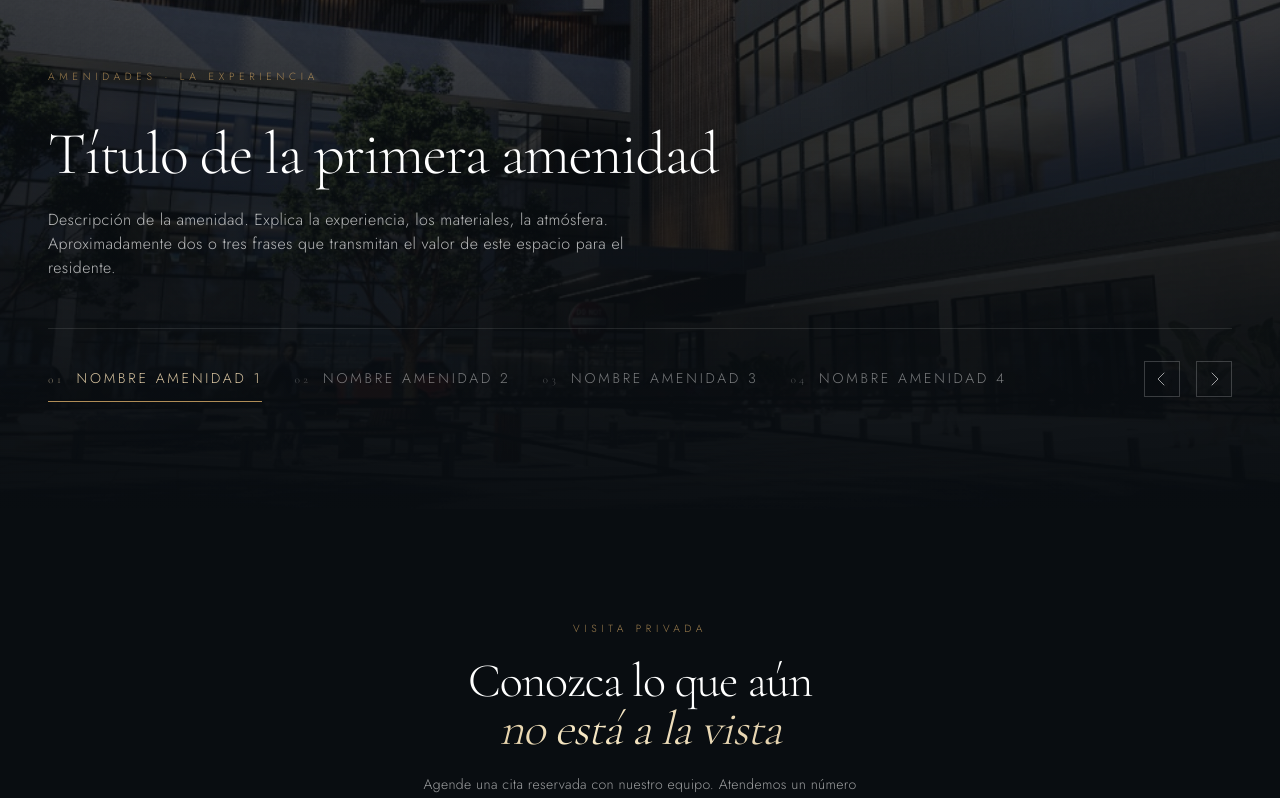
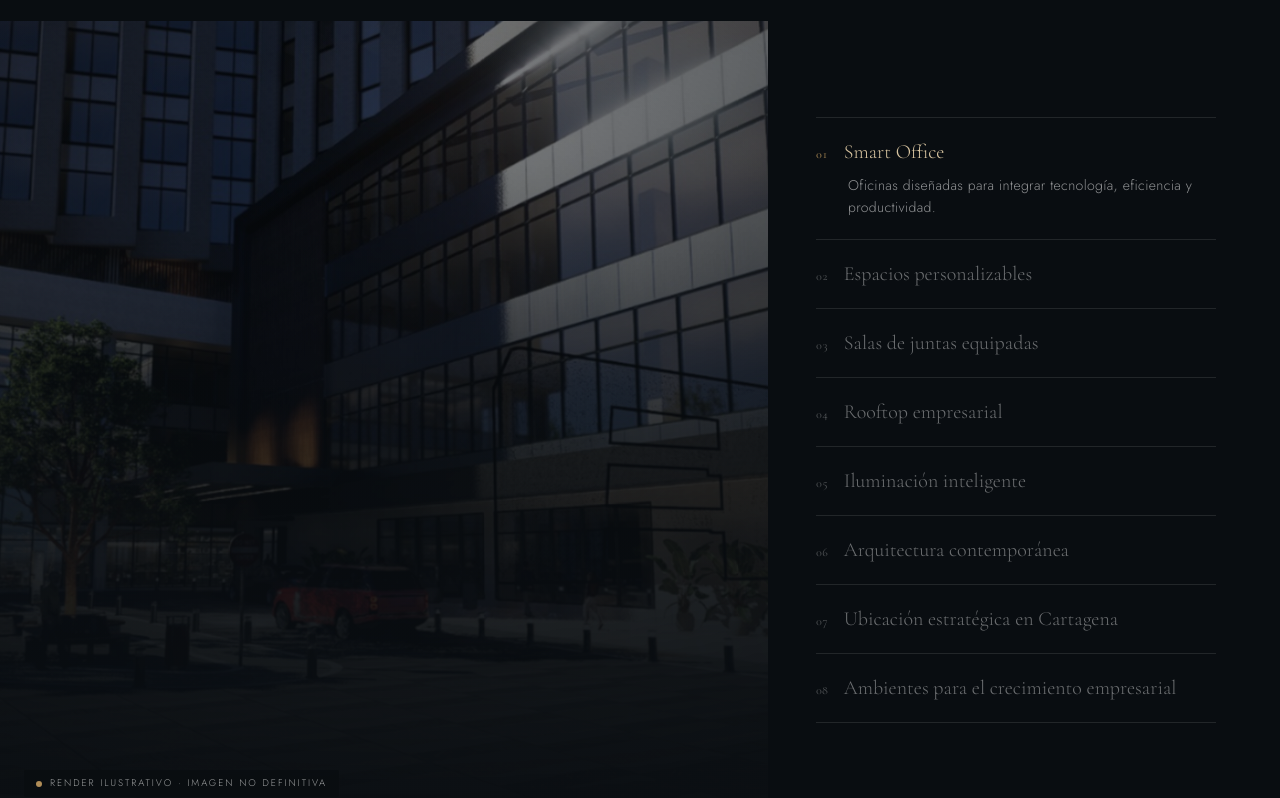
Before and after one commit to jerdiaz/malecon-residences, a Next.js app: page / in a window 1280 px wide. Shown: the part 6020-6818 px from the top of the page. Built offline with nearby package versions, Linux system fonts and the light colour scheme.

Commit message:
Rediseñar Amenidades: split-screen sticky con 8 items y renders por defecto/temporales

```diff
--- a/src/components/Amenities.tsx
+++ b/src/components/Amenities.tsx
@@ -1,21 +1,19 @@
 "use client";
 
 import { useState } from "react";
-import { AnimatePresence, motion } from "framer-motion";
 import Reveal from "@/components/ui/Reveal";
 
 // ─────────────────────────────────────────────────────────────────────────────
 // PLANTILLA DE AMENIDADES — editar aquí
-// Agrega, elimina o modifica los objetos de este arreglo.
-// Cada amenidad tiene:
-//   label       → nombre corto que aparece en la barra de tabs (ej. "Rooftop Pool")
-//   title       → título grande que aparece en pantalla (ej. "Una lámina de agua")
-//   description → párrafo descriptivo debajo del título
-//   image       → URL o ruta local de la imagen de fondo (ej. "/images/renders/render-04.png")
+//
+// ⚠️ Las imágenes de "image" son RENDERS POR DEFECTO (placeholder), tomados
+// del set genérico de fachadas/vistas aéreas que ya existe en /public/images/renders.
+// Ninguna es la foto definitiva de cada amenidad — deben reemplazarse por
+// fotografía/render específico de cada espacio (interior de oficina, sala de
+// juntas, rooftop al atardecer, detalle de iluminación, etc.) antes de lanzar.
 // ─────────────────────────────────────────────────────────────────────────────
 interface Amenity {
-  id: string;
-  label: string;
+  number: string;
   title: string;
   description: string;
   image: string;
@@ -23,60 +21,91 @@ interface Amenity {
 
 const AMENITIES: Amenity[] = [
   {
-    id: "amenidad-1",
-    label: "Nombre amenidad 1",                        // TODO: editar
-    title: "Título de la primera amenidad",            // TODO: editar
+    number: "01",
+    title: "Smart Office",
     description:
-      "Descripción de la amenidad. Explica la experiencia, los materiales, la atmósfera. Aproximadamente dos o tres frases que transmitan el valor de este espacio para el residente.",  // TODO: editar
-    image: "/images/renders/render-06.png",            // TODO: reemplazar con imagen real
+      "Oficinas diseñadas para integrar tecnología, eficiencia y productividad.",
+    image: "/images/renders/render-08.png", // TODO: reemplazar por render definitivo
   },
   {
-    id: "amenidad-2",
-    label: "Nombre amenidad 2",                        // TODO: editar
-    title: "Título de la segunda amenidad",            // TODO: editar
+    number: "02",
+    title: "Espacios personalizables",
     description:
-      "Descripción de la amenidad. Explica la experiencia, los materiales, la atmósfera. Aproximadamente dos o tres frases que transmitan el valor de este espacio para el residente.",  // TODO: editar
-    image: "/images/renders/render-08.png",            // TODO: reemplazar con imagen real
+      "Adapta la distribución de tu oficina según las necesidades de tu empresa.",
+    image: "/images/renders/render-07.png", // TODO: reemplazar por render definitivo
   },
   {
-    id: "amenidad-3",
-    label: "Nombre amenidad 3",                        // TODO: editar
-    title: "Título de la tercera amenidad",            // TODO: editar
+    number: "03",
+    title: "Salas de juntas equipadas",
     description:
-      "Descripción de la amenidad. Explica la experiencia, los materiales, la atmósfera. Aproximadamente dos o tres frases que transmitan el valor de este espacio para el residente.",  // TODO: editar
-    image: "/images/renders/render-09.png",            // TODO: reemplazar con imagen real
+      "Espacios modernos para reuniones, presentaciones y encuentros de negocios.",
+    image: "/images/renders/render-06.png", // TODO: reemplazar por render definitivo
   },
   {
-    id: "amenidad-4",
-    label: "Nombre amenidad 4",                        // TODO: editar
-    title: "Título de la cuarta amenidad",             // TODO: editar
+    number: "04",
+    title: "Rooftop empresarial",
     description:
-      "Descripción de la amenidad. Explica la experiencia, los materiales, la atmósfera. Aproximadamente dos o tres frases que transmitan el valor de este espacio para el residente.",  // TODO: editar
-    image: "/images/renders/render-07.png",            // TODO: reemplazar con imagen real
+      "Un espacio exclusivo para networking, reuniones informales y eventos corporativos con vistas privilegiadas.",
+    image: "/images/renders/render-01.png", // TODO: reemplazar por render definitivo
+  },
+  {
+    number: "05",
+    title: "Iluminación inteligente",
+    description:
+      "Diseño lumínico que recrea la luz natural para brindar mayor confort y bienestar durante la jornada laboral.",
+    image: "/images/renders/render-05.png", // TODO: reemplazar por render definitivo
+  },
+  {
+    number: "06",
+    title: "Arquitectura contemporánea",
+    description:
+      "Acabados premium y materiales de alta calidad que reflejan profesionalismo y exclusividad.",
+    image: "/images/renders/render-04.png", // TODO: reemplazar por render definitivo
+  },
+  {
+    number: "07",
+    title: "Ubicación estratégica en Cartagena",
+    description:
+      "Conecta tu empresa con uno de los principales polos empresariales y de inversión del Caribe colombiano.",
+    image: "/images/renders/render-02.png", // TODO: reemplazar por render definitivo
+  },
+  {
+    number: "08",
+    title: "Ambientes para el crecimiento empresarial",
+    description:
+      "Espacios que fortalecen la imagen corporativa y mejoran la experiencia de colaboradores y clientes.",
+    image: "/images/renders/render-03.png", // TODO: reemplazar por render definitivo
   },
 ];
 // ─────────────────────────────────────────────────────────────────────────────
 
 export default function Amenities() {
   const [active, setActive] = useState(0);
-  const [direction, setDirection] = useState(1);
-
-  const navigate = (index: number) => {
-    setDirection(index > active ? 1 : -1);
-    setActive(index);
-  };
-
-  const current = AMENITIES[active];
 
   return (
-    <section
-      id="amenities"
-      className="relative min-h-screen w-full overflow-hidden bg-ink scroll-mt-20"
-    >
-      {/* Fondos con fundido cruzado */}
+    <section id="amenities" className="relative w-full bg-ink scroll-mt-20">
+      <div className="mx-auto max-w-7xl px-6 pt-28 md:px-12">
+        <Reveal>
+          <p className="text-[0.65rem] font-light uppercase tracking-[0.45em] text-bronze/90">
+            Amenidades · La experiencia
+          </p>
+        </Reveal>
+        <Reveal delay={120}>
+          <h2 className="mt-6 max-w-2xl text-balance font-serif text-4xl font-extralight leading-[1.1] tracking-tight text-white sm:text-5xl">
+            Todo lo que su empresa
+            <span className="block font-light italic text-shimmer">
+              necesita para crecer
+            </span>
+          </h2>
+        </Reveal>
+      </div>
+
+      <div className="relative mt-16 lg:flex lg:items-start">
+        {/* Columna izquierda — imagen sticky con crossfade */}
+        <div className="relative h-[55vh] w-full overflow-hidden lg:sticky lg:top-0 lg:h-screen lg:w-[60%]">
           {AMENITIES.map((a, i) => (
             <div
-          key={a.id}
+              key={a.number}
               aria-hidden={i !== active}
               className={`animate-ken-burns absolute inset-0 bg-cover bg-center transition-opacity duration-1000 ease-silk ${
                 i === active ? "opacity-100" : "opacity-0"
@@ -86,85 +115,62 @@ export default function Amenities() {
           ))}
           <div className="veil absolute inset-0" />
 
-      {/* Contenido */}
-      <div className="relative z-10 mx-auto flex min-h-screen max-w-7xl flex-col justify-end px-6 pb-20 md:px-12 md:pb-28">
-        <Reveal>
-          <p className="mb-10 text-[0.65rem] font-light uppercase tracking-[0.45em] text-bronze/90">
-            Amenidades · La experiencia
-          </p>
-        </Reveal>
-
-        <div className="max-w-2xl overflow-hidden">
-          <AnimatePresence mode="wait" initial={false} custom={direction}>
-            <motion.div
-              key={current.id}
-              custom={direction}
-              variants={{
-                enter: (d: number) => ({ opacity: 0, x: d * 60 }),
-                center: { opacity: 1, x: 0 },
-                exit:  (d: number) => ({ opacity: 0, x: d * -60 }),
-              }}
-              initial="enter"
-              animate="center"
-              exit="exit"
-              transition={{ duration: 0.65, ease: [0.16, 1, 0.3, 1] }}
-            >
-              <h2 className="text-balance font-serif text-4xl font-extralight leading-tight tracking-tight text-white sm:text-5xl md:text-6xl">
-                {current.title}
-              </h2>
-              <p className="mt-6 max-w-xl text-sm font-light leading-relaxed tracking-wide text-white/70 sm:text-base">
-                {current.description}
-              </p>
-            </motion.div>
-          </AnimatePresence>
+          {/* Aviso: render por defecto, no definitivo */}
+          <div className="absolute bottom-6 left-6 z-10 flex items-center gap-2 rounded-sm bg-ink/70 px-3 py-1.5 backdrop-blur-sm">
+            <span className="h-1.5 w-1.5 shrink-0 rounded-full bg-bronze" />
+            <span className="text-[0.6rem] font-light uppercase tracking-[0.2em] text-white/60">
+              Render ilustrativo · imagen no definitiva
+            </span>
+          </div>
         </div>
 
-        <Reveal delay={200} className="mt-12 border-t border-white/10 pt-8">
-          <div className="flex flex-wrap items-center gap-x-8 gap-y-4">
-            {AMENITIES.map((a, i) => (
+        {/* Columna derecha — lista interactiva */}
+        <div className="w-full px-6 py-14 md:px-12 lg:w-[40%] lg:py-24">
+          <div className="lg:pr-4">
+            {AMENITIES.map((a, i) => {
+              const isActive = i === active;
+              return (
                 <button
-                key={a.id}
-                onClick={() => navigate(i)}
-                className={`group relative text-left text-xs font-light uppercase tracking-[0.2em] transition-colors duration-500 sm:text-sm ${
-                  i === active ? "text-champagne" : "text-white/45 hover:text-white/80"
+                  key={a.number}
+                  onMouseEnter={() => setActive(i)}
+                  onFocus={() => setActive(i)}
+                  onClick={() => setActive(i)}
+                  className="block w-full border-t border-white/10 py-5 text-left last:border-b"
+                >
+                  <span className="flex items-baseline gap-4">
+                    <span
+                      className={`font-serif text-xs tabular-nums transition-colors duration-500 ${
+                        isActive ? "text-bronze" : "text-white/30"
                       }`}
                     >
-                <span className="mr-3 font-serif text-[0.7rem] tabular-nums opacity-60">
-                  0{i + 1}
+                      {a.number}
                     </span>
-                {a.label}
-                <motion.span
-                  className="absolute -bottom-3 left-0 h-px bg-bronze"
-                  initial={false}
-                  animate={{ width: i === active ? "100%" : "0%" }}
-                  transition={{ duration: 0.5, ease: [0.16, 1, 0.3, 1] }}
-                />
-              </button>
-            ))}
+                    <span
+                      className={`font-serif text-lg font-light leading-snug transition-colors duration-500 sm:text-xl ${
+                        isActive ? "text-champagne" : "text-white/40"
+                      }`}
+                    >
+                      {a.title}
+                    </span>
+                  </span>
 
-            {/* Flechas de navegación */}
-            <div className="ml-auto flex items-center gap-4">
-              <button
-                onClick={() => navigate((active - 1 + AMENITIES.length) % AMENITIES.length)}
-                className="flex h-9 w-9 items-center justify-center border border-white/20 text-white/60 transition-all duration-300 hover:border-bronze hover:text-champagne"
-                aria-label="Anterior"
+                  {/* Descripción — se despliega solo en el ítem activo */}
+                  <div
+                    className={`grid transition-all duration-500 ease-silk ${
+                      isActive ? "mt-2 grid-rows-[1fr] opacity-100" : "grid-rows-[0fr] opacity-0"
+                    }`}
                   >
-                <svg width="14" height="14" viewBox="0 0 14 14" fill="none">
-                  <path d="M9 1L3 7L9 13" stroke="currentColor" strokeWidth="1" strokeLinecap="round" />
-                </svg>
-              </button>
-              <button
-                onClick={() => navigate((active + 1) % AMENITIES.length)}
-                className="flex h-9 w-9 items-center justify-center border border-white/20 text-white/60 transition-all duration-300 hover:border-bronze hover:text-champagne"
-                aria-label="Siguiente"
-              >
-                <svg width="14" height="14" viewBox="0 0 14 14" fill="none">
-                  <path d="M5 1L11 7L5 13" stroke="currentColor" strokeWidth="1" strokeLinecap="round" />
-                </svg>
-              </button>
+                    <div className="overflow-hidden pl-8">
+                      <p className="text-sm font-light leading-relaxed tracking-wide text-white/55">
+                        {a.description}
+                      </p>
                     </div>
                   </div>
-        </Reveal>
+                </button>
+              );
+            })}
+          </div>
+        </div>
       </div>
     </section>
   );
```
Lines whose indentation alone changed are shown as unchanged.
